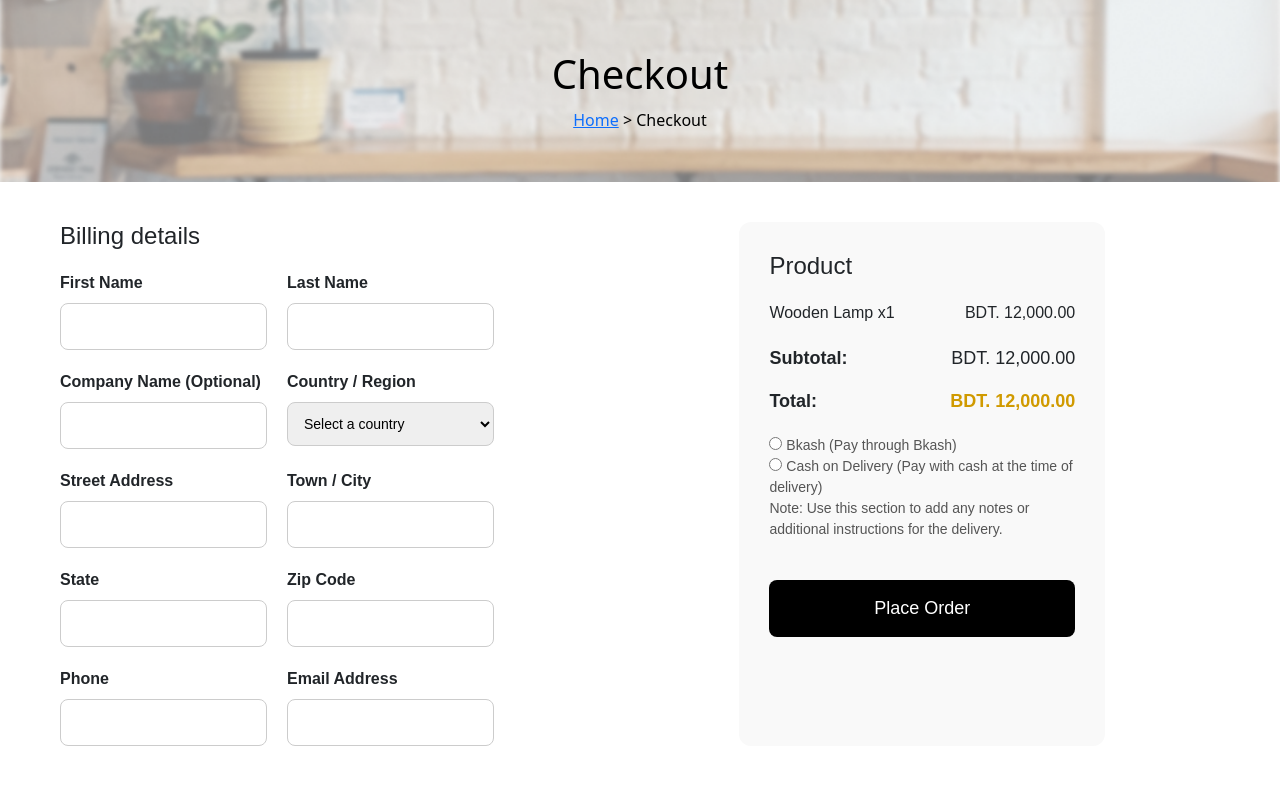
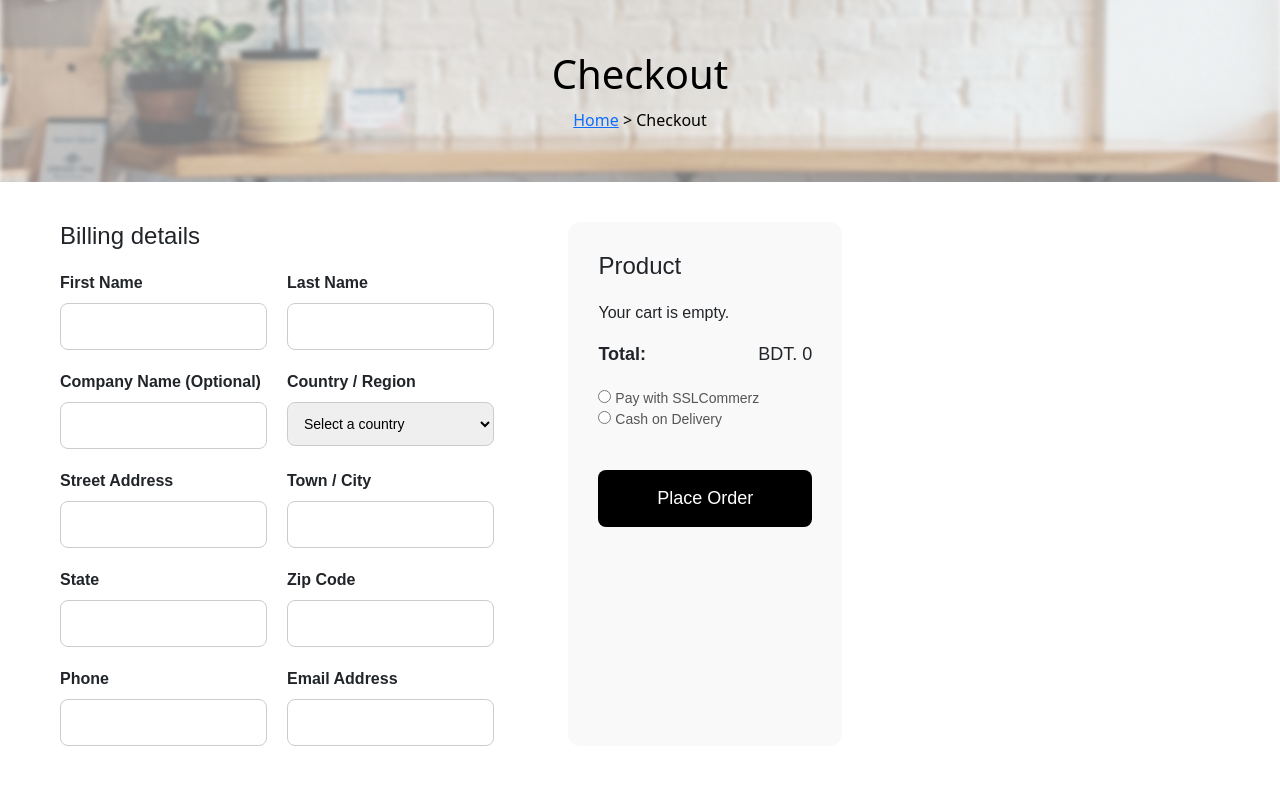
Before and after one commit to Maruf346/Trash-To-Treasure, a Django app: page /checkout/ in a window 1280 px wide. Shown: the part 58-844 px from the top of the page. Run offline with Django 5.2, Linux system fonts and the light colour scheme; a user stored in the database is signed in; data comes from the database, SQL or seed files in the repository; both versions use the stored data as it was after the commit.

Commit message:
added checkout page logics

```diff
--- a/waste_marketplace/marketplace/templates/checkout.html
+++ b/waste_marketplace/marketplace/templates/checkout.html
@@ -22,7 +22,7 @@
             <!-- Billing Details -->
             <div class="billing-details">
                 <h3>Billing details</h3>
-                <form action="#" method="POST" class="billing-form">
+                <form action="{% url 'place_order' %}" method="POST" class="billing-form">
                     {% csrf_token %}
                     <div class="form-group">
                         <label for="first-name">First Name</label>
@@ -67,37 +67,50 @@
                         <label for="email">Email Address</label>
                         <input type="email" id="email" name="email" required>
                     </div>
-                </form>
+
                     </div>
 
                     <!-- Order Summary -->
                     <div class="order-summary">
                         <h3>Product</h3>
+
+                        {% for item in cart_items %}
                           <div class="product-item">
-                    <span>Wooden Lamp x1</span>
-                    <span>BDT. 12,000.00</span>
+                            {# pick the correct field name based on content type #}
+                            <span>
+                              {% if item.content_type.model == 'upcycledproduct' %}
+                                {{ item.item.product_name }}
+                              {% elif item.content_type.model == 'trashitem' %}
+                                {{ item.item.material_name }}
+                              {% else %}
+                                Unknown Item
+                              {% endif %}
+                              × {{ item.quantity }}
+                            </span>
+                            <span>BDT. {{ item.subtotal }}</span>
                           </div>
+                        {% empty %}
+                          <p>Your cart is empty.</p>
+                        {% endfor %}
 
                         <div class="totals">
-                    <p><strong>Subtotal:</strong> BDT. 12,000.00</p>
-                    <p><strong>Total:</strong> <span class="total-price">BDT. 12,000.00</span></p>
+                          <p><strong>Total:</strong> BDT. {{ subtotal }}</p>
                         </div>
 
                         <div class="payment-info">
                           <label>
-                        <input type="radio" name="payment_method" value="bkash" required>
-                        Bkash (Pay through Bkash)
+                            <input type="radio" name="payment_method" value="ssl" required>
+                            Pay with SSLCommerz
                           </label>
                           <label>
                             <input type="radio" name="payment_method" value="cod" required>
-                        Cash on Delivery (Pay with cash at the time of delivery)
+                            Cash on Delivery
                           </label>
-
-                    <p>Note: Use this section to add any notes or additional instructions for the delivery.</p>
                         </div>
 
                         <button type="submit" class="place-order-btn">Place Order</button>
                     </div>
+                </form>
             </div>
         </div>
 </body>
--- /dev/null
+++ b/waste_marketplace/marketplace/templates/order_success.html
@@ -0,0 +1,3 @@
+{% include "header.html" %}
+<h2>Your order has been placed successfully!</h2>
+{% include "footer.html" %}
--- a/waste_marketplace/marketplace/views.py
+++ b/waste_marketplace/marketplace/views.py
@@ -11,7 +11,7 @@ from django.core.paginator import Paginator
 from .forms import UpcycledProductForm
 from django.contrib.contenttypes.models import ContentType
 from .models import CartItem
-
+from django.views.decorators.csrf import csrf_exempt
 
 def login_view(request):
     if request.method == 'POST':
@@ -128,9 +128,19 @@ def product_listing(request):
 
     return render(request, 'product_listing.html', {'form': form})
 
+@login_required
 def checkout(request):
-    return render(request, 'checkout.html')
+    # 1) grab all cart items for the current user
+    cart_items = CartItem.objects.filter(buyer=request.user)
 
+    # 2) compute the overall subtotal
+    subtotal = sum(item.subtotal() for item in cart_items)
+
+    # 3) render with both in the context
+    return render(request, 'checkout.html', {
+        'cart_items': cart_items,
+        'subtotal': subtotal,
+    })
 
 #profile_views
 
@@ -272,3 +282,26 @@ def trash_item_list(request):
 def trash_item_details(request, slug):
     product = get_object_or_404(TrashItem, slug=slug)
     return render(request, 'trash_item_details.html', {'product': product})
+
+
+def checkout_view(request):
+    cart_items = CartItem.objects.filter(buyer=request.user)
+    subtotal = sum([item.subtotal() for item in cart_items])
+    return render(request, 'checkout.html', {
+        'cart_items': cart_items,
+        'subtotal': subtotal,
+    })
+
+
+
+@csrf_exempt  # optional, depends on SSLCommerz requirements
+def place_order(request):
+    if request.method == "POST":
+        # You will handle order placement logic here
+        return redirect('order_success')  # temporary redirection
+    else:
+        return redirect('checkout')
+
+
+def order_success(request):
+    return render(request, 'order_success.html')
--- a/waste_marketplace/waste_marketplace/urls.py
+++ b/waste_marketplace/waste_marketplace/urls.py
@@ -53,6 +53,8 @@ urlpatterns = [
     path('cart/remove/<int:item_id>/', views.remove_from_cart, name='remove_from_cart'),
     path('trash-items/', views.trash_item_list, name='trash_item_list'),
     path('trash/<slug:slug>/', views.trash_item_details, name='trash_item_details'),
+    path('checkout/place_order/', views.place_order, name='place_order'),
+    path('order-success/', views.order_success, name='order_success'),
 
 ]
 
```
Also changed, not shown: waste_marketplace/marketplace/models.py (+36 -0 lines), waste_marketplace/db.sqlite3, waste_marketplace/marketplace/migrations/0005_order_orderitem.py (added), waste_marketplace/marketplace/migrations/0006_remove_order_is_paid_order_city_order_company_and_more.py (added). Lines whose indentation alone changed are shown as unchanged.
